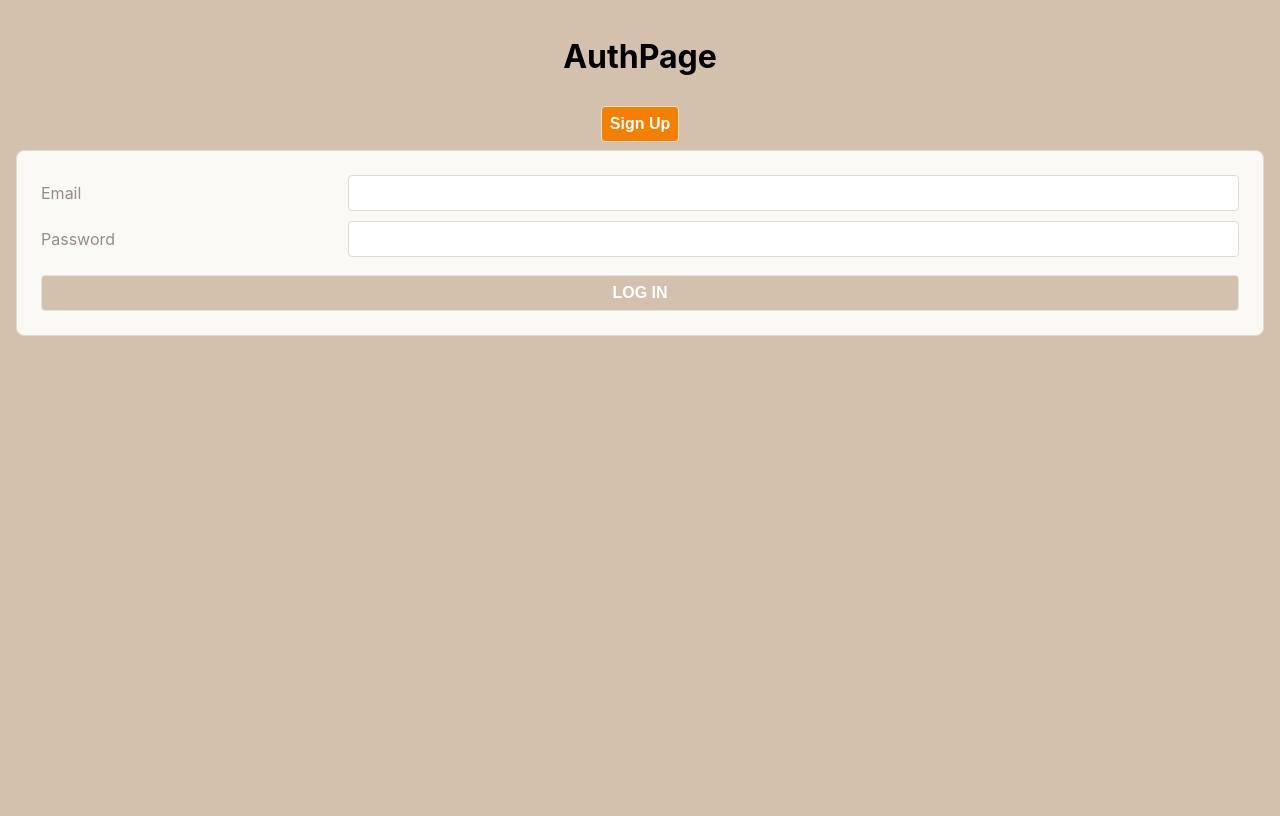
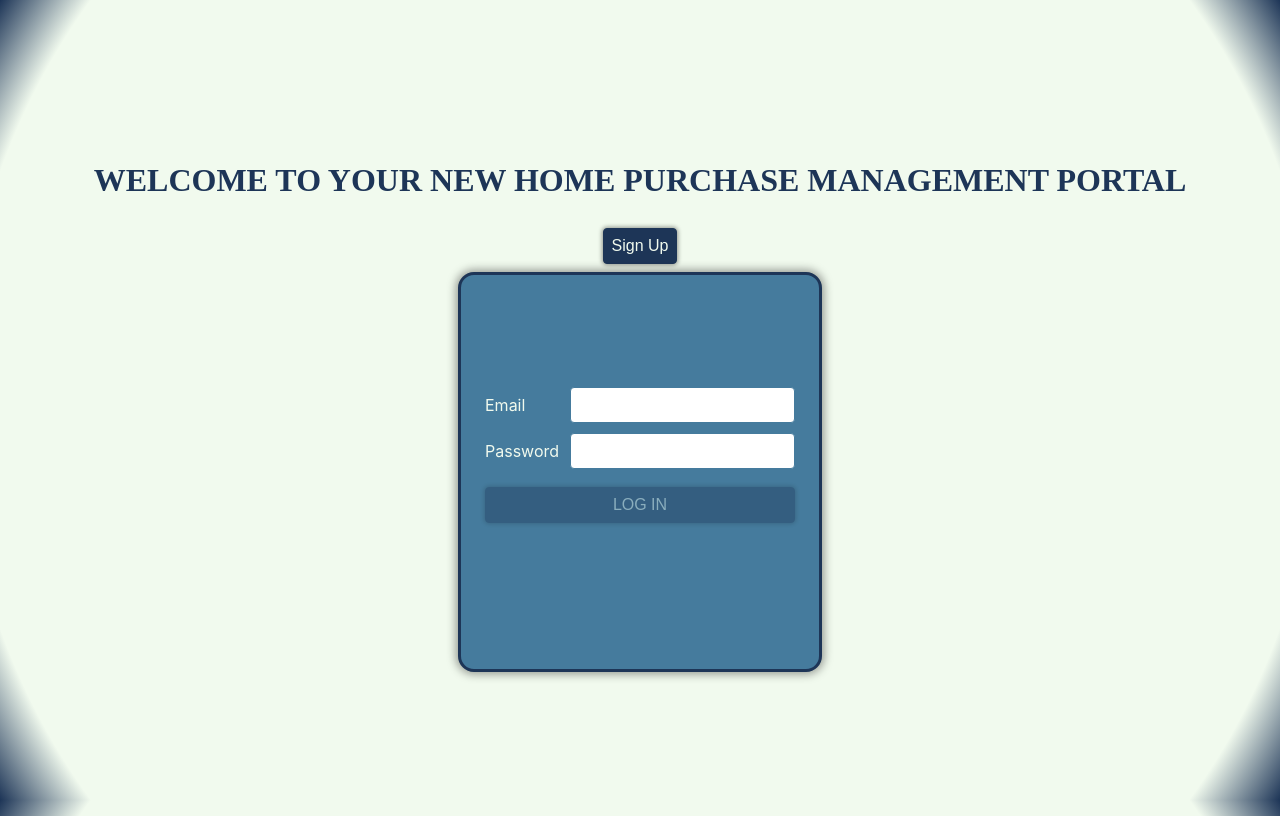
Before and after one commit to jathos/Portfolio-Project-4___HomeBuyer-Transaction-Tracker, a React (Create React App) app: page /transactions/1 in a window 1280 px wide. Built offline with nearby package versions, Linux system fonts and the light colour scheme; no server answers.

Commit message:
css is improved

```diff
--- a/src/components/LoginForm/LoginForm.jsx
+++ b/src/components/LoginForm/LoginForm.jsx
@@ -1,7 +1,7 @@
-import {useState} from 'react';
+import { useState } from 'react';
 import * as usersService from '../../utilities/users-service';
 
-export default function LogIn({setUser}) {
+export default function LogIn({ setUser }) {
     const [credentials, setCredentials] = useState({
         email: '',
         password: ''
@@ -9,7 +9,7 @@ export default function LogIn({setUser}) {
     const [error, setError] = useState('');
 
     function handleChange(evt) {
-        setCredentials({...credentials, [evt.target.name]: evt.target.value});
+        setCredentials({ ...credentials, [evt.target.name]: evt.target.value });
         setError('');
     }
 
@@ -26,12 +26,12 @@ export default function LogIn({setUser}) {
     return (
         <div>
             <div className="form-container" onSubmit={handleSubmit}>
-                <form autoComplete="off">
+                <form className="loginForm" autoComplete="off">
                     <label>Email</label>
-                    <input type="text" name="email" value={credentials.email} onChange={handleChange} required/>
+                    <input type="text" name="email" value={credentials.email} onChange={handleChange} required />
                     <label>Password</label>
                     <input type="password" name="password" value={credentials.password} onChange={handleChange}
-                           required/>
+                        required />
                     <button type="submit">LOG IN</button>
                 </form>
             </div>
--- a/src/components/SignUpForm/SignUpForm.jsx
+++ b/src/components/SignUpForm/SignUpForm.jsx
@@ -37,7 +37,7 @@ export default class SignUpForm extends Component {
         return (
             <div>
                 <div className="form-container">
-                    <form autoComplete="off" onSubmit={this.handleSubmit}>
+                    <form className="signupForm" autoComplete="off" onSubmit={this.handleSubmit}>
                         <label>Name</label>
                         <input type="text" name="name" value={this.state.name} onChange={this.handleChange} required />
                         <label>Email</label>
--- a/src/components/TransactionItem/TransactionItem.css
+++ b/src/components/TransactionItem/TransactionItem.css
@@ -1,13 +1,27 @@
 .TransactionItem {
     display: flex;
     flex-direction: column;
-    width: 49%;
+    align-items: center;
+    justify-content: center;
+    min-width: 30%;
+    max-width: 49%;
     border: solid;
-    border-color: black;
+    border-width: 3px;
+    background-color: #a8dadc;
     margin: 2px;
+    height: 30vh;
+    border-radius: 30px;
+    border-style: outset;
+    border-color: #1d3557;
+    box-shadow: 0 0 10px 2px rgba(0, 0, 0, 0.4);
+    color: #1d3557;
 }
 
 .userSelect {
     display: flex;
     justify-content: center;
 }
+
+.address {
+    margin: 0;
+}
--- a/src/components/TransactionItem/TransactionItem.jsx
+++ b/src/components/TransactionItem/TransactionItem.jsx
@@ -35,8 +35,9 @@ function TransactionItem({ transaction, allUsers, id, setRerender }) {
     return (
         <>
             <div className="TransactionItem">
-                {transaction.street}<br></br>
-                {transaction.address}
+                <h1 className="address">{transaction.street}</h1>
+                <h1 className="address">{transaction.address}</h1>
+                <hr></hr>
                 {!transaction.user ? <>
                     <form className="userSelect">
                         <select name="user" type="select" onChange={handleChange}>
--- a/src/components/TransactionList/TransactionList.css
+++ b/src/components/TransactionList/TransactionList.css
@@ -1,6 +1,8 @@
 .TransactionList {
     display: flex;
     flex-wrap: wrap;
+    gap: 100px;
+    justify-content: center;
 }
 
 .noTransactions {
--- a/src/components/TransactionList/TransactionList.jsx
+++ b/src/components/TransactionList/TransactionList.jsx
@@ -5,7 +5,6 @@ function TransactionList({ transactions, allUsers, setRerender }) {
 
     return (
         <>
-            <h1>Transaction List</h1>
             <div className="TransactionList">
                 {transactions.length > 0 ?
                     transactions.map((ele, idx) => <TransactionItem transaction={ele} allUsers={allUsers} key={transactions[idx]._id} id={idx} setRerender={setRerender} />)
--- a/src/index.css
+++ b/src/index.css
@@ -8,8 +8,9 @@ body {
 }
 
 code {
-  font-family: source-code-pro, Menlo, Monaco, Consolas, 'Courier New',
-    monospace;
+  /* font-family: source-code-pro, Menlo, Monaco, Consolas, 'Courier New',
+    monospace; */
+  font-family: Didot, serif;
 }
 
 /* CSS Custom Properties */
@@ -37,9 +38,10 @@ body {
     sans-serif;
   -webkit-font-smoothing: antialiased;
   -moz-osx-font-smoothing: grayscale;
-  background-color: var(--tan-4);
+  background-color: #f1faee;
   padding: 2vmin;
   height: 100vh;
+  background-image: radial-gradient(circle, #f1faee 90%, #1d3557);
 }
 
 code {
@@ -96,9 +98,15 @@ code {
 
 .form-container {
   padding: 3vmin;
-  background-color: var(--tan-1);
-  border: .1vmin solid var(--tan-3);
-  border-radius: 1vmin;
+  padding-top: 14vh;
+  width: 100%;
+  height: 50vh;
+  /* margin: 15vh auto 15vh auto; */
+  background-color: #457b9d;
+  border: solid;
+  border-color: #1d3557;
+  border-radius: 2vmin;
+  box-shadow: 0 0 10px 2px rgba(0, 0, 0, 0.4);
 }
 
 p.error-message {
@@ -110,7 +118,15 @@ form {
   display: grid;
   grid-template-columns: 1fr 3fr;
   gap: 1.25vmin;
-  color: var(--text-light);
+  color: #1d3557;
+}
+
+.loginForm,
+.signupForm {
+  display: grid;
+  grid-template-columns: 1fr 3fr;
+  gap: 1.25vmin;
+  color: #f1faee;
 }
 
 label {
@@ -122,7 +138,7 @@ label {
 input {
   padding: 1vmin;
   font-size: 2vmin;
-  border: .1vmin solid var(--tan-3);
+  border: .1vmin solid #457b9d;
   border-radius: .5vmin;
   color: var(--text-dark);
   background-image: none !important;
@@ -131,23 +147,23 @@ input {
 }
 
 input:focus {
-  border-color: var(--orange);
+  border-color: #1d3557;
 }
 
 button,
 a.button {
   margin: 1vmin;
   padding: 1vmin;
-  color: var(--white);
-  background-color: var(--orange);
+  color: #f1faee;
+  background-color: #1d3557;
   font-size: 2vmin;
-  font-weight: bold;
   text-decoration: none;
   text-align: center;
-  border: .1vmin solid var(--tan-2);
+  border: .1vmin solid #1d3557;
   border-radius: .5vmin;
   outline: none;
   cursor: pointer;
+  box-shadow: 0 0 4px 1px rgba(0, 0, 0, 0.4);
 }
 
 button.btn-sm {
@@ -163,10 +179,24 @@ button.btn-xs {
 button:disabled,
 form:invalid button[type="submit"] {
   cursor: not-allowed;
-  background-color: var(--tan-4);
+  background-color: #1d3557;
+  opacity: .4;
 }
 
 button[type="submit"] {
   grid-column: span 2;
   margin: 1vmin 0 0;
 }
+
+.loginWrapper {
+  height: 100vh;
+  display: flex;
+  flex-direction: column;
+  align-items: center;
+  justify-content: center;
+}
+
+.welcome {
+  color: #1d3557;
+  font-family: Didot, serif;
+}
--- a/src/pages/AuthPage/AuthPage.jsx
+++ b/src/pages/AuthPage/AuthPage.jsx
@@ -7,9 +7,11 @@ export default function AuthPage({ setUser, rerender, setRerender }) {
 
     return (
         <main>
-            <h1>AuthPage</h1>
-            <button onClick={() => setShowLogin(!showLogin)}>{showLogin ? 'Sign Up' : 'Log In'}</button>
-            {showLogin ? <LoginForm setUser={setUser} rerender={rerender} setRerender={setRerender} /> : <SignUpForm setUser={setUser} rerender={rerender} />}
+            <div className="loginWrapper">
+                <h1 className="welcome">WELCOME TO YOUR NEW HOME PURCHASE MANAGEMENT PORTAL</h1>
+                <button className="loginButton" onClick={() => setShowLogin(!showLogin)}>{showLogin ? 'Sign Up' : 'Log In'}</button>
+                {showLogin ? <LoginForm setUser={setUser} rerender={rerender} setRerender={setRerender} /> : <SignUpForm setUser={setUser} rerender={rerender} />}
+            </div>
         </main>
     );
 }
--- a/src/pages/TransactionPage/TransactionPage.jsx
+++ b/src/pages/TransactionPage/TransactionPage.jsx
@@ -7,30 +7,10 @@ import NewTransactionForm from '../../components/NewTransactionForm/NewTransacti
 
 function TransactionPage({ user, transactions, showForm, setShowForm, usersRef, setRerender }) {
 
-    // const [showForm, setShowForm] = useState(false)
-    // const [transactions, setTransactions] = useState([])
-    // const usersRef = useRef([]);
-
-    // useEffect(function () {
-    //     async function getTransactions() {
-    //         const allTransactions = await transactionsAPI.getAll();
-    //         setTransactions(allTransactions);
-    //     };
-    //     getTransactions();
-    // }, [showForm]);
-
-    // useEffect(function () {
-    //     async function getAllUsers() {
-    //         const allUsers = await usersAPI.getAll();
-    //         usersRef.current = allUsers
-    //     };
-    //     getAllUsers();
-    // }, []);
-
     return (
         <div>
+            <h1>Your Open Transactions</h1>
             {user.isAdmin ? <>
-                <h1>Transaction Page</h1>
                 {showForm ? <NewTransactionForm setShowForm={setShowForm} /> : <button onClick={() => setShowForm(true)}>Add New Transaction</button>}
                 <TransactionList transactions={transactions} allUsers={usersRef.current} setRerender={setRerender} />
             </>
```
Also changed, not shown: src/pages/TransactionDetail/TransactionDetail.css (+47 -13 lines).
